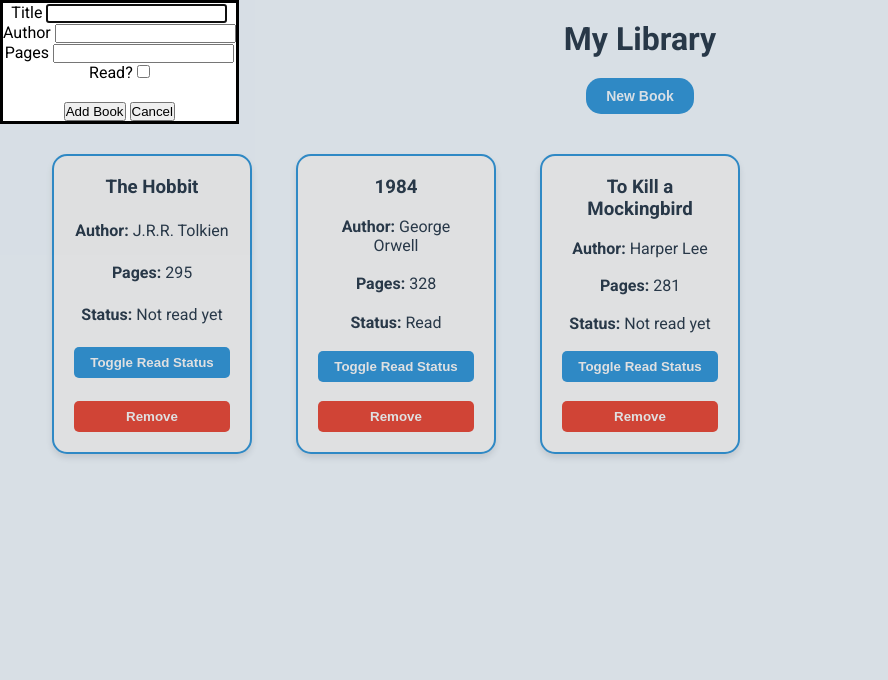
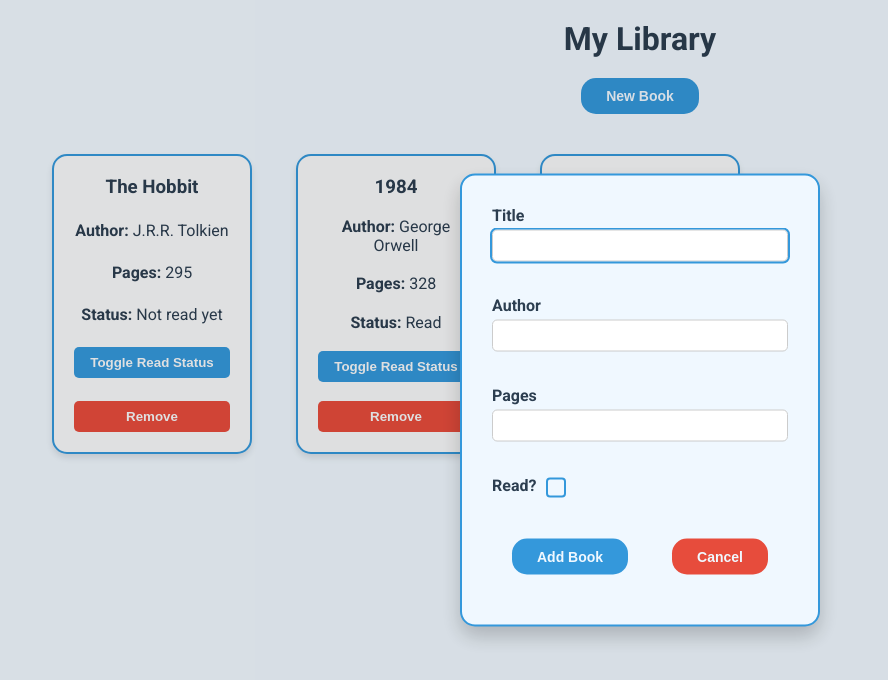
Before and after one commit to Esther-Omono/library, a plain HTML site: page index.html in a window 1280 px wide. Both pictures are taken after a click on the button "New Book". Shown: the whole page, without its empty margins (0-888 px from the left). Drawn offline with Linux system fonts and the light colour scheme.

Commit message:
Added styling to the dialog

```diff
--- a/style.css
+++ b/style.css
@@ -25,8 +25,10 @@ body {
     padding: 20px;
 }
 
-#newBook {
-    padding: 10px 20px;
+#newBook,
+#newBookForm button[type="submit"],
+#newBookForm button[type="button"] {
+    padding: 10px 25px;
     margin: 20px 20px;
     font-size: 14px;
     border-radius: 15px;
@@ -38,7 +40,8 @@ body {
 }
 
 #newBook:hover,
-.toggle-read:hover {
+.toggle-read:hover,
+#newBookForm button[type="submit"]:hover {
     background-color: var(--accent-hover);
     color: var(--text);
 }
@@ -96,10 +99,85 @@ body {
     background-color: var(--accent);
 }
 
-.remove-book {
+.remove-book,
+#newBookForm button[type="button"] {
     background-color: var(--delete);
 }
 
-.remove-book:hover {
+.remove-book:hover,
+#newBookForm button[type="button"]:hover {
     background-color: var(--delete-hover);
 }
+
+/* Styling for the Dialog - Form */
+dialog {
+    border: 2px solid var(--accent);
+    border-radius: 15px;
+    padding: 30px;
+    box-shadow: 0px 10px 20px rgba(0, 0, 0, 0.2);
+    background-color: var(--primary);
+    position: fixed;
+    top: 50%;
+    left: 50%;
+    transform: translate(-50%, -50%);
+    max-width: 90%;
+    max-height: 90%;
+    overflow: auto;
+}
+
+#newBookForm label {
+    display: block;
+    margin: 0 0 5px 0;
+    font-size: 1em;
+    color: var(--text);
+    font-weight: 700;
+    text-align: left;
+}
+
+#newBookForm input:focus {
+    outline: 2px solid var(--accent);
+}
+
+#newBookForm input[type="text"],
+#newBookForm input[type="number"] {
+    width: 100%;
+    padding: 6px;
+    font-size: 16px;
+    border: 1px solid #ccc;
+    border-radius: 5px;
+    margin-bottom: 15px;
+    display: block;
+}
+
+.checkbox-container {
+    display: flex;
+    align-items: center;
+    gap: 10px;
+}
+
+#newBookForm input[type="checkbox"] {
+    -webkit-appearance: none; /* Remove default appearance for WebKit browsers */
+    -moz-appearance: none; /* Remove default appearance for Firefox */
+    appearance: none; /* Remove default appearance for all browsers */
+    width: 20px;
+    height: 20px;
+    border: 2px solid var(--accent);
+    border-radius: 4px;
+    outline: none;
+    cursor: pointer;
+    position: relative;
+}
+
+#newBookForm input[type="checkbox"]:checked {
+    background-color: var(--accent);
+    border-color: var(--accent);
+}
+
+#newBookForm input[type="checkbox"]:checked::after {
+    content: '✓';
+    position: absolute;
+    left: 1px;
+    top: -5px;
+    color: var(--primary);
+    font-size: 18px;
+}
```
